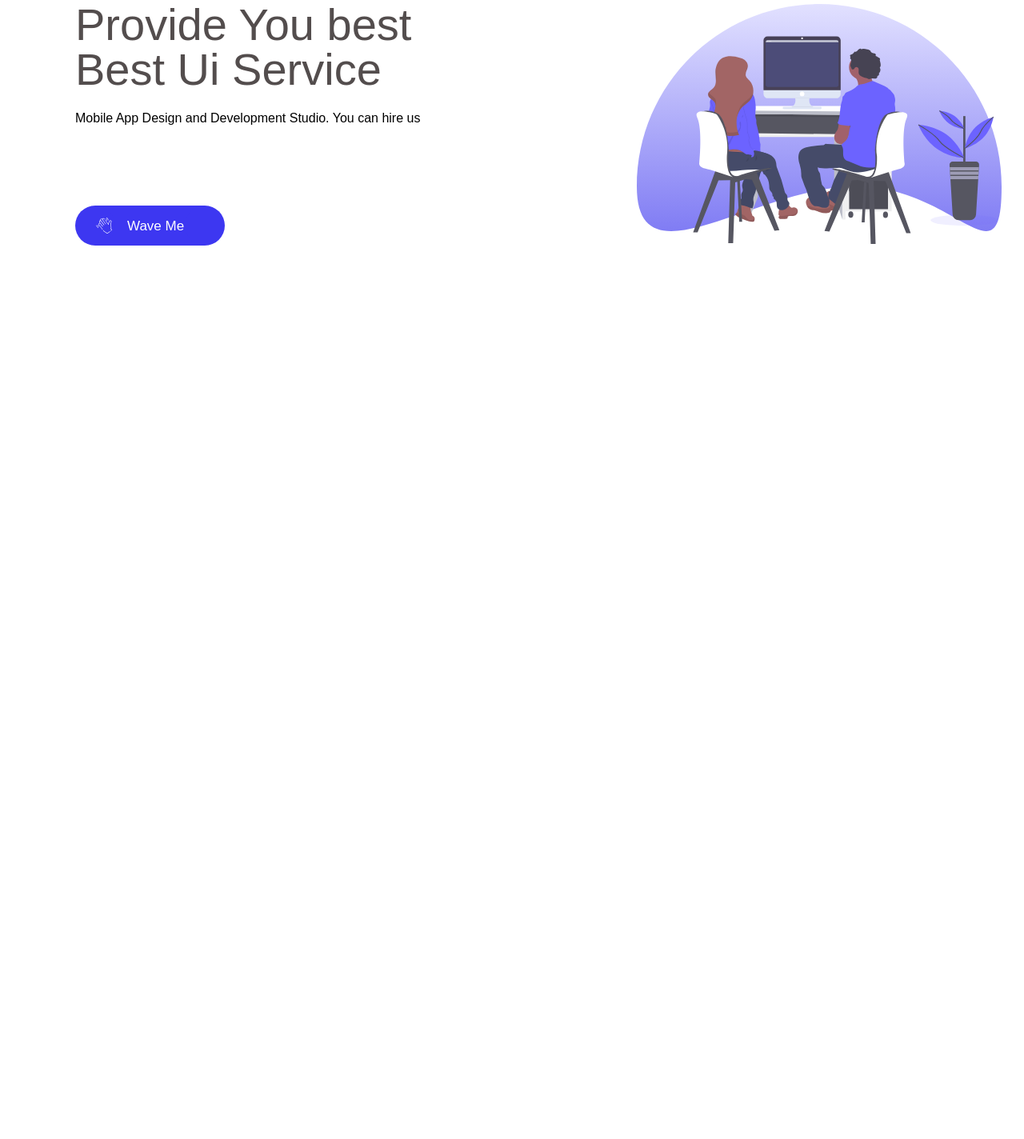
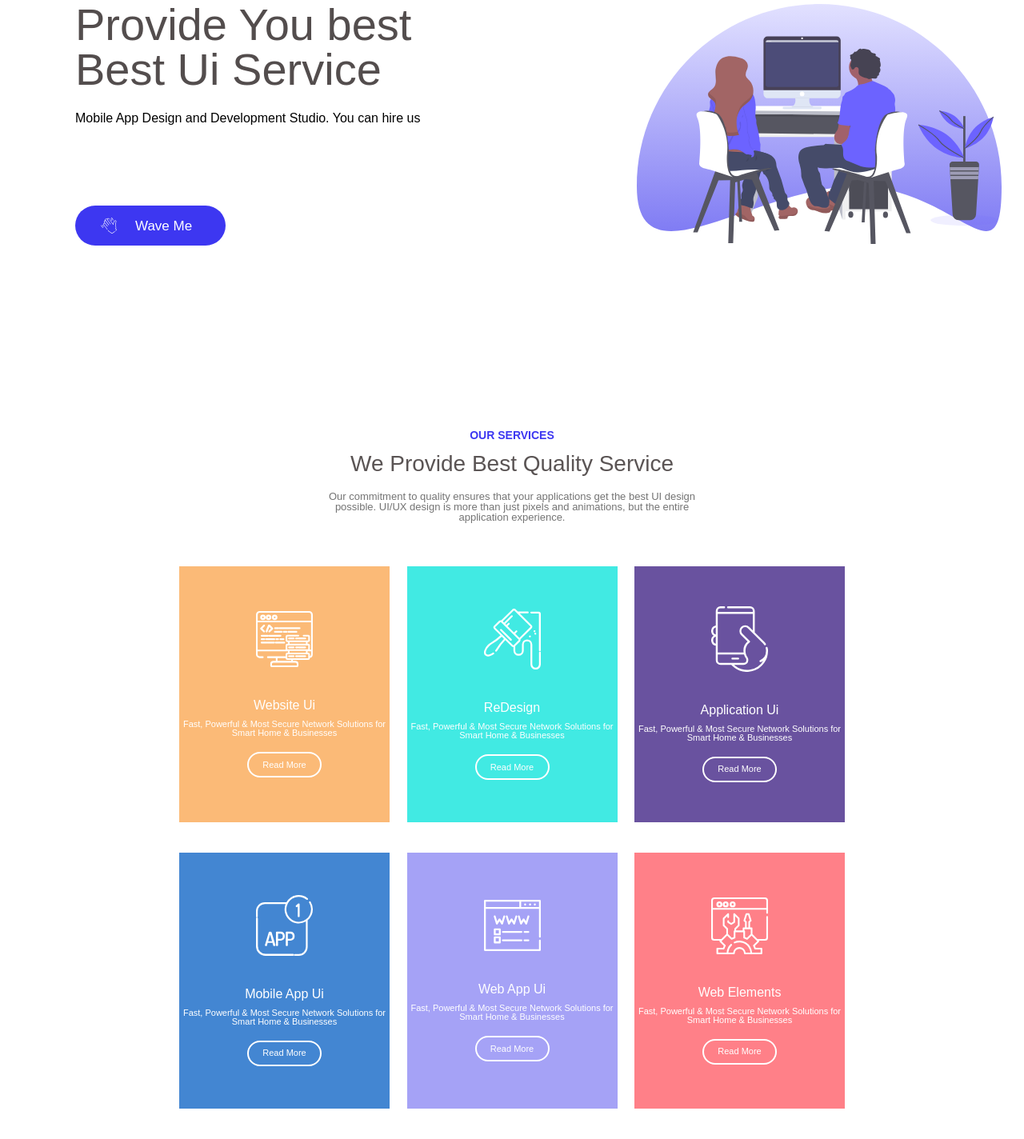
Before and after one commit to tamo23tamuna/lesson-8, a plain HTML site: page index.html in a window 1280 px wide. Shown: the part 184-1608 px from the top of the page at 80% size. Before the commit the page ends 800 px from the top, so only its background shows below. Drawn offline with Linux system fonts and the light colour scheme.

Commit message:
second section

```diff
--- a/index.html
+++ b/index.html
@@ -37,18 +37,87 @@
                 <h2 class="section1-h2">Provide You best </h2>
                 <h2 class="section1-h2">Best Ui Service</h2>
                 <p class="section1-p">Mobile App Design and Development Studio. You can hire us</p>
-                <div class="blue-div">
-                    <img class="waving-hand" src="images/waving-hand.svg" alt="waving-hand">
-                    <p class="wave-me-text">Wave Me</p>
-                </div>
-                <div class="circle1"></div>
-                <div class="circle2"></div>
+                <a href="#">
+                    <div class="blue-div">
+                        <img class="waving-hand" src="images/waving-hand.svg" alt="waving-hand">
+                        <p class="wave-me-text">Wave Me</p>
+                    </div>
+                </a>
             </div>
             <div class="right-block"></div>
         </div>
     </section>
-    <section>
+    <section class="section2">
+        <div class="text-box">
+            <h4 class="section2-h4">OUR SERVICES</h4>
+            <h3 class="section2-h3">We Provide Best Quality Service</h3>
+            <p class="section2-p">Our commitment to quality ensures that your applications get the best UI design possible.
+                UI/UX design is more than just pixels and animations, but the entire application experience.
+            </p>
+        </div>
 
+        <div class="wrap-box">
+            <div class="block">
+                <img class="block-image" src="images/001-data.svg" alt="data">
+                <h4 class="block-h4">Website Ui</h4>
+                <p class="block-p">Fast, Powerful & Most Secure Network Solutions for Smart Home & Businesses</p>
+                <a href="#">
+                    <div class="read-more-block">
+                        <p class="read-more-text">Read More</p>
+                    </div>
+                </a>
+            </div>
+            <div class="block">
+                <img class="block-image" src="images/003-paint.svg" alt="paint">
+                <h4 class="block-h4">ReDesign</h4>
+                <p class="block-p">Fast, Powerful & Most Secure Network Solutions for Smart Home & Businesses</p>
+                <a href="#">
+                    <div class="read-more-block">
+                        <p class="read-more-text">Read More</p>
+                    </div>
+                </a>
+            </div>
+            <div class="block">
+                <img class="block-image" src="images/002-phone.svg" alt="phone">
+                <h4 class="block-h4">Application Ui</h4>
+                <p class="block-p">Fast, Powerful & Most Secure Network Solutions for Smart Home & Businesses</p>
+                <a href="#">
+                    <div class="read-more-block">
+                        <p class="read-more-text">Read More</p>
+                    </div>
+                </a>
+            </div>
+            <div class="block">
+                <img class="block-image" src="images/004-app.svg" alt="app">
+                <h4 class="block-h4">Mobile App Ui</h4>
+                <p class="block-p">Fast, Powerful & Most Secure Network Solutions for Smart Home & Businesses</p>
+                <a href="#">
+                    <div class="read-more-block">
+                        <p class="read-more-text">Read More</p>
+                    </div>
+                </a>
+            </div>
+            <div class="block">
+                <img class="block-image" src="images/006-domain-registration.svg" alt="domain-registration">
+                <h4 class="block-h4">Web App Ui</h4>
+                <p class="block-p">Fast, Powerful & Most Secure Network Solutions for Smart Home & Businesses</p>
+                <a href="#">
+                    <div class="read-more-block">
+                        <p class="read-more-text">Read More</p>
+                    </div>
+                </a>
+            </div>
+            <div class="block">
+                <img class="block-image" src="images/005-repair.svg" alt="repair">
+                <h4 class="block-h4">Web Elements</h4>
+                <p class="block-p">Fast, Powerful & Most Secure Network Solutions for Smart Home & Businesses</p>
+                <a href="#">
+                    <div class="read-more-block">
+                        <p class="read-more-text">Read More</p>
+                    </div>
+                </a>
+            </div>
+        </div>
     </section>
 </body>
 </html>
--- a/styles/style.css
+++ b/styles/style.css
@@ -44,7 +44,6 @@
 }
 .left-block{
     width: 453px;
-    position: relative;
 }
 .section1-h2{
     font-size: 56px;
@@ -56,43 +55,24 @@
     font-family: 'Roboto Regular', sans-serif;
 }
 .blue-div{
-    width: 137px;
+    width: 188px;
     height: 50px;
     background-color: #3D37F1;
     margin-top: 101px;
-    margin-left: 25px;
     display: flex;
     align-items: center;
-}
-.circle1{
-    width: 50px;
-    height: 50px;
-    border-radius: 50%;
-    background-color: #3D37F1;
-    position: absolute;
-    top: 254px; right: 0; bottom: 0; left: 0;
-    z-index: 1;
-}
-.circle2{
-    width: 50px;
-    height: 50px;
-    border-radius: 50%;
-    background-color: #3D37F1;
-    position: absolute;
-    top: 254px; right: 0; bottom: 0; left: 137px;
-    z-index: 1;
+    border-radius: 25px;
 }
 .waving-hand{
     width: 22px;
     height: 20px;
-    position: absolute;
-    z-index: 3;
+    margin-left: 31px;
 }
 .wave-me-text{
     font-size: 17px;
     color: white;
-    margin-left: 40px;
     font-family: 'Poppins Regular', sans-serif;
+    margin-left: 22px;
 }
 
 /* right block */
@@ -109,3 +89,112 @@
 .programmers-image{
     width: 570px;
 }
+
+/* section 2 */
+/* text-box */
+.text-box{
+    width: 507px;
+    margin: 0 auto;
+    margin-top: 230px;
+}
+.section2-h4{
+    font-size: 14px;
+    color: #3D37F1;
+    font-family: 'Lato Bold', sans-serif;
+    font-weight: bold;
+    text-align: center;
+}
+.section2-h3{
+    font-size: 28px;
+    color: #5A5454;
+    font-family: 'Lato Regular', sans-serif;
+    text-align: center;
+    margin-top: 15px;
+}
+.section2-p{
+    font-size: 13px;
+    color: #747474;
+    font-family: 'Roboto Regular', sans-serif;
+    text-align: center;
+    margin-top: 20px;
+}
+
+/* wrap-box */
+.wrap-box{
+    width: 832px;
+    margin: 0 auto;
+    margin-top: 55px;
+    display: flex;
+    flex-wrap: wrap;
+    justify-content: space-between;
+    margin-bottom: 95px;
+}
+.block{
+    width: 263px;
+    height: 320px;
+    display: flex;
+    justify-content: center;
+    flex-direction: column;
+    align-items: center;
+}
+
+.block:nth-child(1){
+    background-color: #FBBA77;
+}
+.block:nth-child(2){
+    background-color: #41EAE3;
+}
+.block:nth-child(3){
+    background-color: #69529F;
+}
+.block:nth-child(4){
+    background-color: #4386D2;
+    margin-top: 38px;
+}
+.block:nth-child(5){
+    background-color: #A5A2F6;
+    margin-top: 38px;
+}
+.block:nth-child(6){
+    background-color: #FF8088;
+    margin-top: 38px;
+}
+
+.block-image{
+    width: 71px;
+}
+.block-h4{
+    font-size: 16px;
+    font-family: 'Lato Regular', sans-serif;
+    color: white;
+    text-align: center;
+    margin-top: 40px;
+}
+.block-p{
+    font-size: 11px;
+    font-family: 'Roboto Regular', sans-serif;
+    color: white;
+    text-align: center;
+    margin-top: 10px;
+}
+.read-more-block{
+    width: 93px;
+    height: 32px;
+    border-color: white;
+    color: white;
+    border-width: 2px;
+    border-style: solid;
+    border-radius: 25px;
+    display: flex;
+    justify-content: center;
+    align-items: center;
+    margin-top: 18px;
+}
+.read-more-text{
+    font-size: 11px;
+    font-family: 'Roboto Regular', sans-serif;
+}
+.read-more-block:hover{
+    background-color: white;
+    color: #4B647E;
+}
```
Also changed, not shown: images/001-data.svg (added), images/002-phone.svg (added), images/003-paint.svg (added), images/004-app.svg (added), images/005-repair.svg (added), images/006-domain-registration.svg (added).
